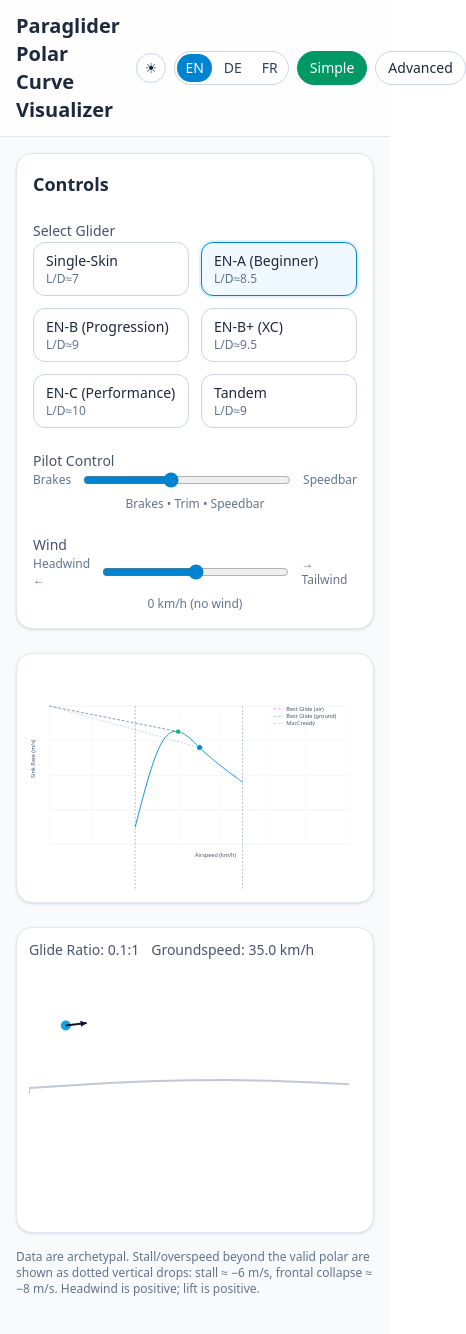
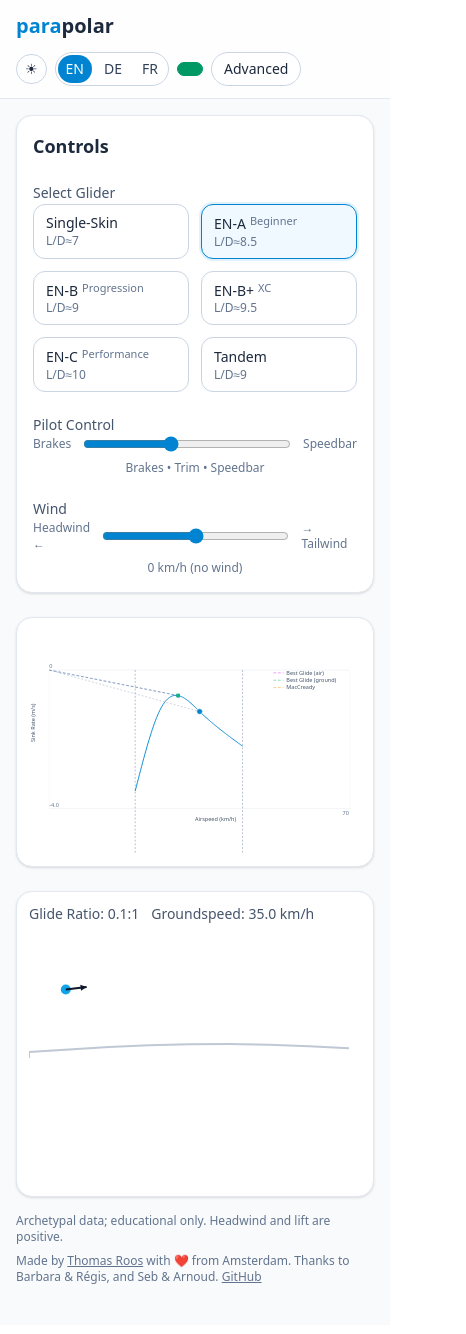
Before and after one commit to Roosted7/ParaPolar, a React (Vite) app: page / in a window 390 px wide. Shown: the top 1334 px of the page, 466 px wide, since content can reach past the window. Built offline with nearby package versions, Linux system fonts and the light colour scheme.

Commit message:
Refactor header and footer layout for improved responsiveness and clarity; enhance glider display with better formatting

```diff
--- a/src/index.jsx
+++ b/src/index.jsx
@@ -184,9 +184,12 @@ export default function App() {
     <div className={`min-h-screen ${dark ? "dark" : ""}`}>
       <div className="min-h-screen bg-slate-50 text-slate-800 dark:bg-slate-900 dark:text-slate-100">
         <header className="px-4 py-3 md:px-6 sticky top-0 z-20 bg-white/80 dark:bg-slate-900/80 backdrop-blur border-b border-slate-200 dark:border-slate-800">
-          <div className="max-w-6xl mx-auto flex items-center justify-between gap-4">
-            <h1 className="text-xl md:text-2xl font-semibold">{t.app_title}</h1>
-            <div className="flex items-center gap-2">
+          <div className="max-w-6xl mx-auto flex items-center justify-between gap-3 flex-wrap">
+            <h1 className="text-xl md:text-2xl font-semibold">
+              <span className="text-sky-600 font-bold">para</span><span className="text-slate-800 dark:text-slate-100 font-bold">polar</span>
+              <span className="ml-2 text-slate-500 text-sm hidden sm:inline">Paraglider Polar & Speed‑to‑Fly Visualizer</span>
+            </h1>
+            <div className="flex items-center gap-2 flex-wrap">
               <button
                 onClick={() => setDark((d) => !d)}
                 className="px-2 py-1 text-sm rounded-full border border-slate-300 dark:border-slate-700"
@@ -422,18 +425,20 @@ export default function App() {
                       {t[`unit_${unit}`]}
                     </span>
 
-                    <span className="text-slate-500">{t.glide_ratio_air}</span>
+                    <span className="text-slate-500 flex items-center gap-2">
+                      <span className="inline-block w-3 h-0.5 bg-slate-400"></span>
+                      {t.glide_ratio_air}
+                    </span>
                     <span className="font-medium">
-                      {GR_air > 0 ? GR_air.toFixed(1) + ":1" : "—"}
+                      {(GR_air || 0).toFixed(1) + ":1"}
                     </span>
 
-                    <span className="text-slate-500">
+                    <span className="text-slate-500 flex items-center gap-2">
+                      <span className="inline-block w-3 h-0.5 bg-emerald-500"></span>
                       {t.glide_ratio_ground}
                     </span>
                     <span className="font-medium">
-                      {vxGroundMs > 0 && vzGroundMs < 0
-                        ? (-vzGroundMs / vxGroundMs).toFixed(1) + ":1"
-                        : "—"}
+                      {((-vzGroundMs) / (vxGroundMs || 1)).toFixed(1) + ":1"}
                     </span>
                   </div>
                 </div>
@@ -448,6 +453,7 @@ export default function App() {
                 t={t}
                 unit={unit}
                 lang={lang}
+                mode={mode}
                 polar={polar}
                 flightMode={flightMode}
                 displaySpeedKmh={displaySpeedKmh}
@@ -485,11 +491,12 @@ export default function App() {
         </main>
 
         <footer className="max-w-6xl mx-auto px-4 md:px-6 pb-10 text-xs text-slate-500 dark:text-slate-400">
+          <div className="flex flex-col sm:flex-row sm:items-center sm:justify-between gap-2">
+            <p>Archetypal data; educational only. Headwind and lift are positive.</p>
             <p>
-            Data are archetypal. Stall/overspeed beyond the valid polar are
-            shown as dotted vertical drops: stall ≈ −6 m/s, frontal collapse ≈
-            −8 m/s. Headwind is positive; lift is positive.
+              Made by <a href="https://www.linkedin.com/in/thomas-roos/" className="underline hover:text-slate-700">Thomas Roos</a> with ❤ from Amsterdam. Thanks to Barbara & Régis, and Seb & Arnoud. <a className="underline hover:text-slate-700" href="http://github.com/Roosted7/ParaPolar">GitHub</a>
             </p>
+          </div>
         </footer>
       </div>
     </div>
@@ -529,7 +536,7 @@ function ModeToggle({ mode, setMode, t }) {
         }`}
     title={`${t.mode_simple}`}
       >
-        {t.mode_simple}
+    <span className={mode === "simple" ? "hidden sm:inline" : "inline"}>{t.mode_simple}</span>
       </button>
       <button
         onClick={() => setMode("advanced")}
@@ -540,7 +547,7 @@ function ModeToggle({ mode, setMode, t }) {
         }`}
     title={`${t.mode_advanced}`}
       >
-        {t.mode_advanced}
+    <span className={mode === "advanced" ? "hidden sm:inline" : "inline"}>{t.mode_advanced}</span>
       </button>
     </div>
   );
@@ -548,23 +555,33 @@ function ModeToggle({ mode, setMode, t }) {
 
 function GliderPicker({ gliders, selectedId, onSelect }) {
   return (
-    <div className="grid grid-cols-2 sm:grid-cols-3 gap-3">
-      {gliders.map((g) => (
+    <div className="grid grid-cols-2 md:grid-cols-3 gap-3">
+      {gliders.map((g) => {
+        const parts = g.display.split(" ");
+        const primary = parts[0];
+        const secondary = parts.slice(1).join(" ");
+        return (
           <button
             key={g.id}
             onClick={() => onSelect(g.id)}
-          className={`border rounded-xl px-3 py-2 text-sm text-left transition-all ${
+            className={`border rounded-xl px-3 py-2 text-left transition-all ${
               selectedId === g.id
                 ? "border-sky-600 ring-2 ring-sky-100 bg-sky-50 dark:bg-sky-900/20"
                 : "border-slate-300 dark:border-slate-600 bg-white dark:bg-slate-800 hover:bg-slate-50 dark:hover:bg-slate-700"
             }`}
           >
-          <div className="font-medium">{g.display}</div>
-          <div className="text-xs text-slate-500">
-            L/D≈{g.polar_data.best_glide_ratio}
+            <div className="font-medium text-sm truncate" title={g.display}>
+              {primary}
+              {secondary && (
+                <span className="ml-1 text-[11px] text-slate-500 truncate inline-block max-w-[60%] align-baseline" title={secondary}>
+                  {secondary.replace(/[()]/g, "")}
+                </span>
+              )}
             </div>
+            <div className="text-xs text-slate-500">L/D≈{g.polar_data.best_glide_ratio}</div>
           </button>
-      ))}
+        );
+      })}
     </div>
   );
 }
```
Lines whose indentation alone changed are shown as unchanged.
